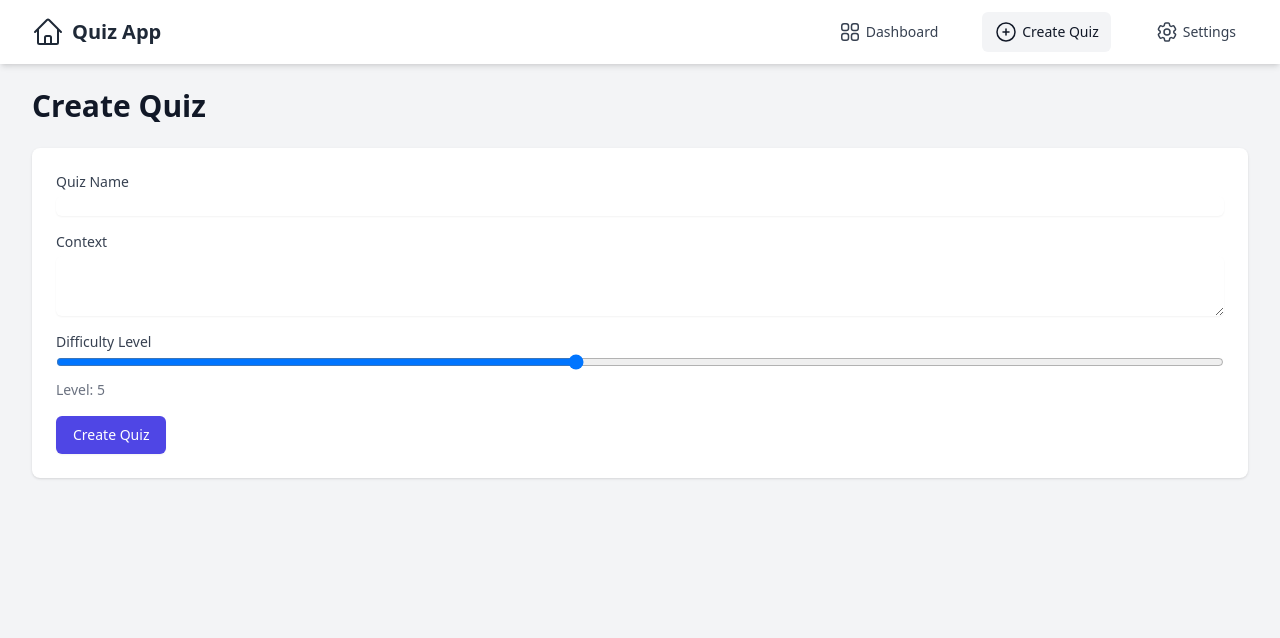
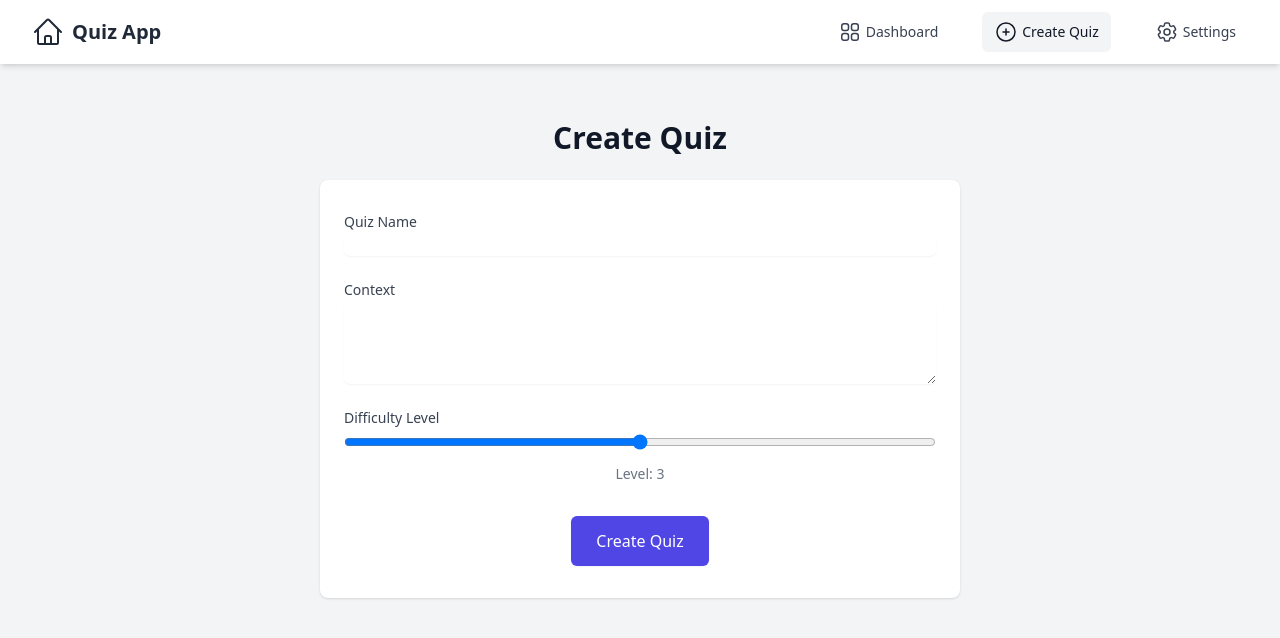
Before and after one commit to codingEzio/Quizly, a Vue app in the folder frontend/: page /create in a window 1280 px wide. Shown: the top 638 px of the page. Built offline with nearby package versions, Linux system fonts and the light colour scheme.

Commit message:
feat+style: Complete the implementation of creating quiz and add styling

```diff
--- a/frontend/src/components/CreateQuiz.vue
+++ b/frontend/src/components/CreateQuiz.vue
@@ -1,47 +1,71 @@
 <template>
-  <div>
-    <h1 class="text-3xl font-bold text-gray-900 mb-6">Create Quiz</h1>
+  <div class="max-w-2xl mx-auto px-4 py-8">
+    <h1 class="text-3xl font-bold text-gray-900 mb-6 text-center">Create Quiz</h1>
     <div class="bg-white shadow overflow-hidden sm:rounded-lg">
-      <div class="px-4 py-5 sm:p-6">
-        <div class="mb-4">
-          <label for="quiz-name" class="block text-sm font-medium text-gray-700">Quiz Name</label>
+      <div class="px-6 py-8">
+        <div class="mb-6">
+          <label for="quiz-name" class="block text-sm font-medium text-gray-700 mb-1">Quiz Name</label>
           <input type="text" name="quiz-name" id="quiz-name" class="mt-1 focus:ring-indigo-500 focus:border-indigo-500 block w-full shadow-sm sm:text-sm border-gray-300 rounded-md" v-model="quizName" />
         </div>
 
-        <div class="mb-4">
-          <label for="context" class="block text-sm font-medium text-gray-700">Context</label>
-          <textarea id="context" name="context" rows="3" class="mt-1 focus:ring-indigo-500 focus:border-indigo-500 block w-full shadow-sm sm:text-sm border-gray-300 rounded-md" v-model="context"></textarea>
+        <div class="mb-6">
+          <label for="context" class="block text-sm font-medium text-gray-700 mb-1">Context</label>
+          <textarea id="context" name="context" rows="4" class="mt-1 focus:ring-indigo-500 focus:border-indigo-500 block w-full shadow-sm sm:text-sm border-gray-300 rounded-md" v-model="context"></textarea>
         </div>
 
-        <div class="mb-4">
-          <label for="difficulty" class="block text-sm font-medium text-gray-700">Difficulty Level</label>
-          <input type="range" min="1" max="10" class="w-full" v-model="difficulty" />
-          <div class="text-sm text-gray-500 mt-1">Level: {{ difficulty }}</div>
+        <div class="mb-8">
+          <label for="difficulty" class="block text-sm font-medium text-gray-700 mb-1">Difficulty Level</label>
+          <input type="range" min="1" max="5" class="w-full" v-model="difficulty" />
+          <div class="text-sm text-gray-500 mt-2 text-center">Level: {{ difficulty }}</div>
         </div>
 
-        <button @click="createQuiz" class="inline-flex items-center px-4 py-2 border border-transparent text-sm font-medium rounded-md shadow-sm text-white bg-indigo-600 hover:bg-indigo-700 focus:outline-none focus:ring-2 focus:ring-offset-2 focus:ring-indigo-500">
-          Create Quiz
-        </button>
+        <div class="flex justify-center">
+          <button @click="createQuiz" class="inline-flex items-center px-6 py-3 border border-transparent text-base font-medium rounded-md shadow-sm text-white bg-indigo-600 hover:bg-indigo-700 focus:outline-none focus:ring-2 focus:ring-offset-2 focus:ring-indigo-500 transition duration-150 ease-in-out">
+            Create Quiz
+          </button>
+        </div>
       </div>
     </div>
   </div>
 </template>
 
 <script>
+import axios from 'axios';
+
 export default {
   data() {
     return {
       quizName: '',
       context: '',
-      difficulty: 5,
+      difficulty: 3,
     };
   },
   methods: {
-    createQuiz() {
-      console.log('Quiz created:', this.quizName, this.context, this.difficulty);
-      // Here you would typically send the data to your backend
-      // Then redirect to the dashboard or the newly created quiz
-      this.$router.push('/');
+    async createQuiz() {
+      axios.defaults.baseURL = 'http://localhost:5041';
+
+      try {
+        const response = await axios.post('/api/Quiz/new', {
+          title: this.quizName,
+          context: this.context,
+          difficulty: 3,
+          language: this.language,
+          userId: this.getUserId()
+        });
+
+        if (response.data.success) {
+          console.log('Quiz created successfully');
+          this.$router.push('/');
+        } else {
+          alert(response.data.message);
+        }
+      } catch (error) {
+        console.error('Error creating quiz:', error);
+        alert('Failed to create quiz. Please try again.');
+      }
+    },
+    getUserId() {
+      return 1; // Replace with real user ID fetching logic
     },
   },
 };
```
